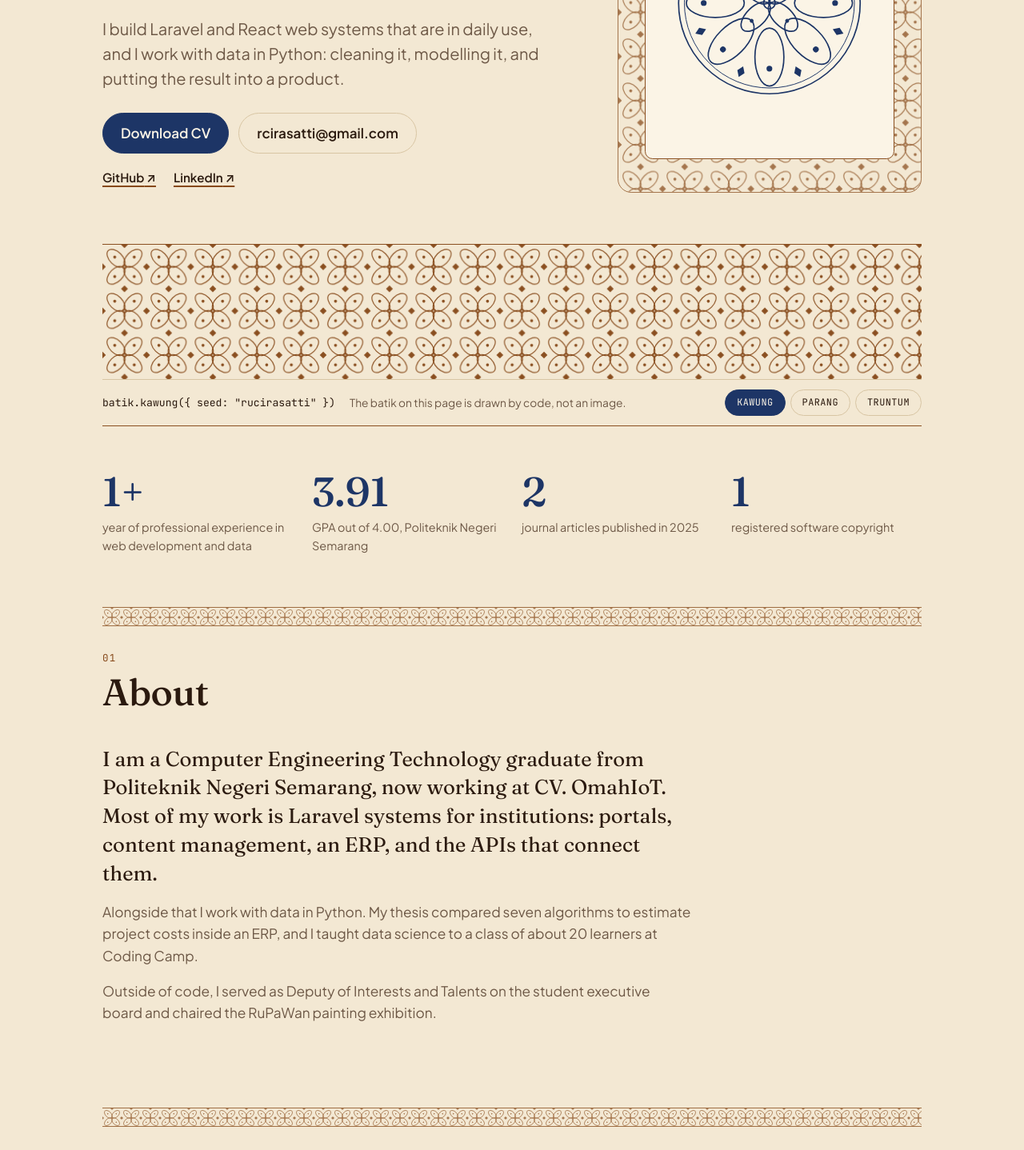
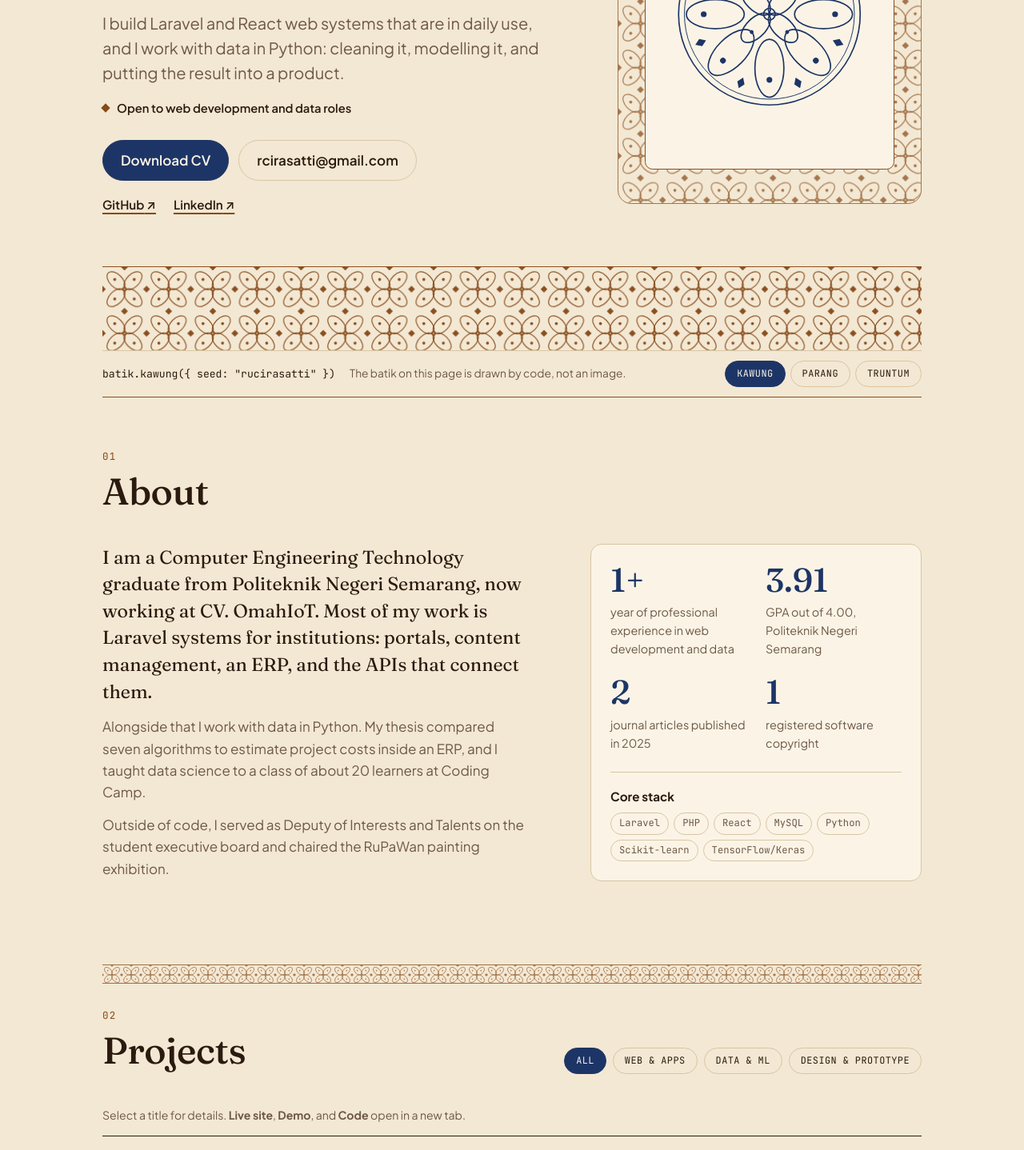
Before and after one commit to rcirasatti/rcirasatti.github.io, a React (Vite) app: page / in a window 1280 px wide. Shown: the part 380-1818 px from the top of the page at 80% size. Built offline with nearby package versions, Linux system fonts and the light colour scheme.

Commit message:
Fill the About section and shorten the top of the page
Lay About out in two columns with the key figures and core stack in a
side panel, drop the separate figures strip, slim the hero cloth, and
state availability under the intro.

```diff
--- a/src/App.jsx
+++ b/src/App.jsx
@@ -5,6 +5,8 @@ import {
   profile,
   photo,
   about,
+  availability,
+  coreStack,
   batikMotifs,
   batikSeed,
   facts,
@@ -321,6 +323,7 @@ export default function App() {
               <em>Nariswana</em>
             </h1>
             <p className="lede">{profile.intro}</p>
+            <p className="availability">{availability}</p>
             <p className="actions">
               <a className="button" href={profile.cv} download>
                 Download CV
@@ -362,6 +365,15 @@ export default function App() {
           </div>
         </div>
 
+        <section id="about">
+          <SectionHead index="01" title="About" motif={motif} />
+          <div className="about">
+            <div className="about-text">
+              {about.map((paragraph) => (
+                <p key={paragraph}>{paragraph}</p>
+              ))}
+            </div>
+            <aside className="about-side">
               <dl className="facts">
                 {facts.map((fact) => (
                   <div key={fact.label}>
@@ -370,13 +382,13 @@ export default function App() {
                   </div>
                 ))}
               </dl>
-
-        <section id="about">
-          <SectionHead index="01" title="About" motif={motif} />
-          <div className="about">
-            {about.map((paragraph) => (
-              <p key={paragraph}>{paragraph}</p>
+              <h3>Core stack</h3>
+              <ul className="tags">
+                {coreStack.map((item) => (
+                  <li key={item}>{item}</li>
                 ))}
+              </ul>
+            </aside>
           </div>
         </section>
 
--- a/src/data/content.js
+++ b/src/data/content.js
@@ -28,6 +28,10 @@ export const about = [
   'Alongside that I work with data in Python. My thesis compared seven algorithms to estimate project costs inside an ERP, and I taught data science to a class of about 20 learners at Coding Camp.',
   'Outside of code, I served as Deputy of Interests and Talents on the student executive board and chaired the RuPaWan painting exhibition.',
 ];
+
+export const availability = 'Open to web development and data roles';
+
+export const coreStack = ['Laravel', 'PHP', 'React', 'MySQL', 'Python', 'Scikit-learn', 'TensorFlow/Keras'];
 
 export const kinds = {
   web: 'Web & apps',
--- a/src/index.css
+++ b/src/index.css
@@ -38,7 +38,7 @@
 
 html {
   scroll-behavior: smooth;
-  scroll-padding-top: 84px;
+  scroll-padding-top: 72px;
   -webkit-text-size-adjust: 100%;
 }
 
@@ -328,7 +328,7 @@ h1 em {
 }
 
 .cloth-pattern {
-  height: clamp(96px, 16vw, 168px);
+  height: clamp(60px, 9vw, 104px);
 }
 
 .cloth-caption {
@@ -365,32 +365,68 @@ h1 em {
 
 .about {
   display: grid;
-  gap: 16px;
-  max-width: 46rem;
-  font-size: 1.08rem;
+  grid-template-columns: 1.3fr 1fr;
+  gap: clamp(28px, 6vw, 72px);
+  align-items: start;
 }
 
-.about p:first-child {
-  font-family: var(--serif);
-  font-size: clamp(1.25rem, 2.6vw, 1.6rem);
-  line-height: 1.4;
+.about-text {
+  display: grid;
+  gap: 14px;
 }
 
-.about p + p {
+.about-text p:first-child {
+  font-family: var(--serif);
+  font-size: clamp(1.2rem, 2.2vw, 1.45rem);
+  line-height: 1.45;
+}
+
+.about-text p + p {
   color: var(--muted);
+}
+
+.about-side {
+  padding: 24px;
+  background: var(--surface);
+  border: 1px solid var(--line);
+  border-radius: 14px;
+}
+
+.about-side h3 {
+  margin: 24px 0 10px;
+  padding-top: 20px;
+  border-top: 1px solid var(--line);
+  font-size: 0.95rem;
+}
+
+.availability {
+  display: inline-flex;
+  align-items: center;
+  gap: 10px;
+  margin-top: 18px;
+  font-size: 0.92rem;
+  font-weight: 600;
+}
+
+/* a small diamond, as in the cloth */
+.availability::before {
+  content: '';
+  width: 8px;
+  height: 8px;
+  background: var(--sogan);
+  transform: rotate(45deg);
 }
 
 .facts {
   display: grid;
-  grid-template-columns: repeat(4, 1fr);
-  gap: 24px;
-  padding: clamp(32px, 5vw, 56px) 0 0;
+  grid-template-columns: repeat(2, 1fr);
+  gap: 22px 24px;
 }
 
 .facts dt {
   font-family: var(--serif);
   font-weight: 500;
-  font-size: clamp(2.2rem, 5vw, 3.2rem);
+  font-size: clamp(2rem, 4vw, 2.6rem);
   line-height: 1;
   color: var(--accent);
 }
@@ -829,10 +865,7 @@ h3 {
     order: -1;
   }
 
-  .facts {
-    grid-template-columns: repeat(2, 1fr);
-  }
-
+  .about,
   .columns {
     grid-template-columns: 1fr;
   }
@@ -915,3 +948,9 @@ h3 {
     transform: translateY(14px);
   }
 }
+
+/* the hero cloth already sits right above About, so its own strip would double up */
+
+#about .section-strip {
+  display: none;
+}
```
Lines whose indentation alone changed are shown as unchanged.
